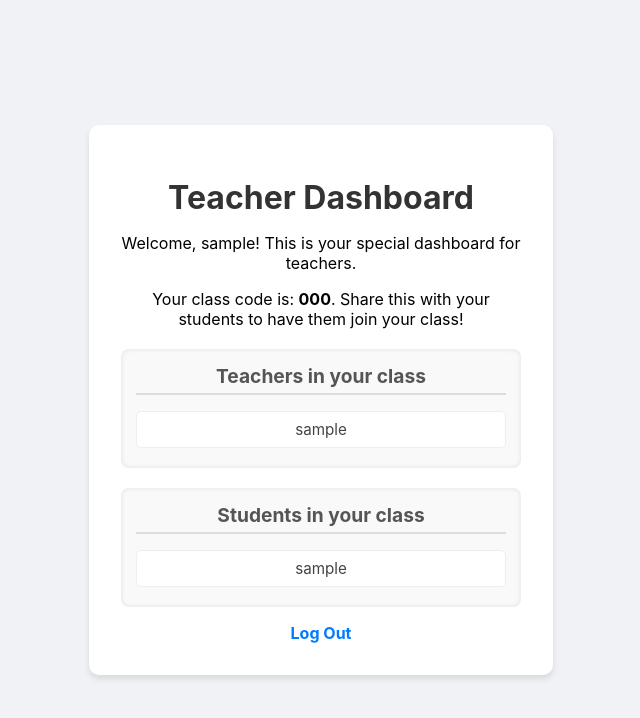
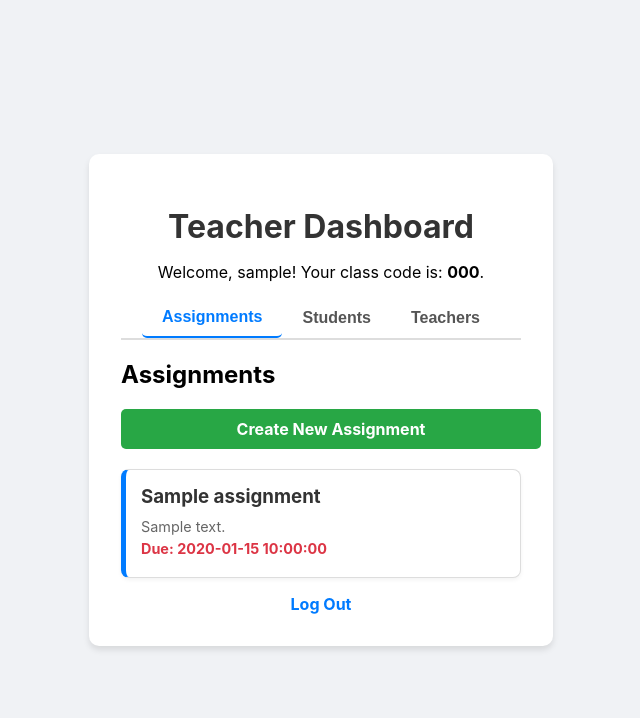
Before and after one commit to ritz541/ai-assignment-evaluation, a Flask app: template templates/teacher_dashboard.html in a window 1280 px wide. Shown: the top 718 px of the page, without its empty margins (319-959 px from the left). Run offline with Flask 3, Linux system fonts and the light colour scheme; the template is opened without the code that fills it: most values are stand-ins (such as "Sample title", 1, 10 or a date in 2020).

Commit message:
Add assignment management features: create assignment form, update dashboards to display assignments, and implement tabbed navigation for teachers and students.

```diff
--- a/app.py
+++ b/app.py
@@ -24,13 +24,15 @@ try:
     client = MongoClient(MONGO_URI)
     db = client[DB_NAME]
     users_collection = db['users']
-    classes_collection = db['classes'] # New collection for classes
+    classes_collection = db['classes']
+    assignments_collection = db['assignments'] # New collection for assignments
     print("Successfully connected to MongoDB.")
 except Exception as e:
     print(f"Error connecting to MongoDB: {e}")
     client = None
     users_collection = None
     classes_collection = None
+    assignments_collection = None
 
 # --- Helper Function ---
 def generate_class_code():
@@ -49,7 +51,6 @@ def home():
 def signup():
     """Handles user registration."""
     if request.method == 'POST':
-        # FIX: Changed the truthiness check to an explicit comparison with None.
         if users_collection is None or classes_collection is None:
             flash('Database connection error.', 'error')
             return redirect(url_for('signup'))
@@ -69,11 +70,9 @@ def signup():
             teacher_action = request.form.get('teacher_action')
             if teacher_action == 'create':
                 class_code = generate_class_code()
-                # Check for a unique class code in a rare case of collision
                 while classes_collection.find_one({'class_code': class_code}):
                     class_code = generate_class_code()
 
-                # Create a new class document
                 classes_collection.insert_one({'class_code': class_code, 'teacher_ids': [], 'student_ids': []})
 
             elif teacher_action == 'join':
@@ -90,10 +89,8 @@ def signup():
                 flash('Invalid or non-existent class code. Please try again.', 'error')
                 return redirect(url_for('signup'))
 
-        # Hash the password for security
         hashed_password = generate_password_hash(password)
 
-        # Save the new user to the database
         user_id = users_collection.insert_one({
             'username': username,
             'email': email,
@@ -102,7 +99,6 @@ def signup():
             'class_code': class_code
         }).inserted_id
 
-        # Update the class document with the new user's ID
         if user_type == 'teacher':
             classes_collection.update_one({'class_code': class_code}, {'$push': {'teacher_ids': str(user_id)}})
         elif user_type == 'student':
@@ -117,7 +113,6 @@ def signup():
 def login():
     """Handles user login."""
     if request.method == 'POST':
-        # FIX: Changed the truthiness check to an explicit comparison with None.
         if users_collection is None:
             flash('Database connection error.', 'error')
             return redirect(url_for('login'))
@@ -152,28 +147,62 @@ def dashboard():
     user_type = session.get('user_type')
     class_code = session.get('class_code')
 
-    # Fetch all class details
+    if classes_collection is None or assignments_collection is None:
+        flash('Database connection error.', 'error')
+        return redirect(url_for('logout'))
+
     class_doc = classes_collection.find_one({'class_code': class_code})
 
     if not class_doc:
         flash('Class not found. Please contact support.', 'error')
         return redirect(url_for('logout'))
 
-    # Get a list of student and teacher user IDs
     teacher_ids = class_doc.get('teacher_ids', [])
     student_ids = class_doc.get('student_ids', [])
 
-    # Fetch user details for display
     teachers = list(users_collection.find({'_id': {'$in': [ObjectId(uid) for uid in teacher_ids]}}))
     students = list(users_collection.find({'_id': {'$in': [ObjectId(uid) for uid in student_ids]}}))
 
+    # Fetch all assignments for the user's class
+    assignments = list(assignments_collection.find({'class_code': class_code}).sort('due_date'))
+
     if user_type == 'teacher':
-        return render_template("teacher_dashboard.html", title="Teacher Dashboard", username=username, class_code=class_code, students=students, teachers=teachers)
+        return render_template("teacher_dashboard.html", title="Teacher Dashboard", username=username, class_code=class_code, students=students, teachers=teachers, assignments=assignments)
     elif user_type == 'student':
-        return render_template("student_dashboard.html", title="Student Dashboard", username=username, class_code=class_code, students=students, teachers=teachers)
+        return render_template("student_dashboard.html", title="Student Dashboard", username=username, class_code=class_code, students=students, teachers=teachers, assignments=assignments)
     else:
         flash('Unexpected user type.', 'error')
         return redirect(url_for('logout'))
+
+@app.route('/create_assignment', methods=['GET', 'POST'])
+def create_assignment():
+    """Handles the creation of a new assignment."""
+    if not session.get('logged_in') or session.get('user_type') != 'teacher':
+        flash('Unauthorized access.', 'error')
+        return redirect(url_for('login'))
+
+    if request.method == 'POST':
+        if assignments_collection is None:
+            flash('Database connection error.', 'error')
+            return redirect(url_for('teacher_dashboard'))
+
+        title = request.form.get('title')
+        description = request.form.get('description')
+        due_date = request.form.get('due_date')
+
+        # Insert the new assignment into the database
+        assignments_collection.insert_one({
+            'title': title,
+            'description': description,
+            'due_date': due_date,
+            'class_code': session.get('class_code'),
+            'teacher_id': str(users_collection.find_one({'email': session.get('email')})['_id'])
+        })
+
+        flash('Assignment created successfully!', 'success')
+        return redirect(url_for('dashboard'))
+
+    return render_template('create_assignment.html', title="Create Assignment")
 
 @app.route('/logout')
 def logout():
--- a/static/css/style.css
+++ b/static/css/style.css
@@ -1,51 +1,93 @@
-/* Import the base styles */
 @import url('base.css');
 
 /* Styles for the dashboards */
-.class-lists {
+.tabs {
     display: flex;
-    justify-content: space-between;
-    gap: 20px;
-    margin-top: 20px;
-    flex-wrap: wrap;
+    justify-content: center;
+    margin-bottom: 20px;
+    border-bottom: 2px solid #ddd;
 }
 
-.list-container {
-    background: #f9f9f9;
-    padding: 15px;
-    border-radius: 8px;
-    box-shadow: inset 0 0 5px rgba(0,0,0,0.1);
-    flex-grow: 1;
-    min-width: 200px;
+.tab-button {
+    background: none;
+    border: none;
+    padding: 10px 20px;
+    cursor: pointer;
+    font-size: 1rem;
+    font-weight: bold;
+    color: #555;
+    transition: color 0.3s, border-bottom 0.3s;
 }
 
-.list-container h2 {
-    margin-top: 0;
-    font-size: 1.2rem;
-    color: #555;
-    border-bottom: 2px solid #ddd;
-    padding-bottom: 5px;
+.tab-button.active {
+    color: #007bff;
+    border-bottom: 2px solid #007bff;
 }
 
-.list-container ul {
+.tab-content {
+    display: none;
+    text-align: left;
+}
+
+.tab-content.active {
+    display: block;
+}
+
+.user-list, .assignments-list {
     list-style-type: none;
     padding: 0;
-    margin: 0;
+    margin-top: 10px;
 }
 
-.list-container li {
-    background: #fff;
-    padding: 8px 12px;
-    margin-bottom: 5px;
-    border-radius: 5px;
-    border: 1px solid #eee;
+.user-list li {
+    background: #f9f9f9;
+    padding: 10px 15px;
+    border-radius: 8px;
+    margin-bottom: 8px;
     font-size: 0.95rem;
     color: #444;
 }
 
-/* Responsive adjustments */
-@media (max-width: 600px) {
-    .class-lists {
-        flex-direction: column;
-    }
+.create-btn {
+    display: block;
+    width: 100%;
+    padding: 10px;
+    background-color: #28a745;
+    color: white;
+    text-align: center;
+    text-decoration: none;
+    border-radius: 5px;
+    font-weight: bold;
+    margin-bottom: 20px;
+    transition: background-color 0.3s;
 }
+
+.create-btn:hover {
+    background-color: #218838;
+}
+
+.assignment-card {
+    background: #fff;
+    border: 1px solid #ddd;
+    border-left: 5px solid #007bff;
+    border-radius: 8px;
+    padding: 15px;
+    margin-bottom: 15px;
+    box-shadow: 0 2px 4px rgba(0, 0, 0, 0.05);
+}
+
+.assignment-card h3 {
+    margin: 0 0 10px;
+    color: #333;
+}
+
+.assignment-card p {
+    margin: 0 0 5px;
+    font-size: 0.9rem;
+    color: #666;
+}
+
+.assignment-card .due-date {
+    font-weight: bold;
+    color: #dc3545;
+}
--- a/templates/teacher_dashboard.html
+++ b/templates/teacher_dashboard.html
@@ -9,32 +9,68 @@
 {% extends "base.html" %}
 {% block content %}
 <h1>Teacher Dashboard</h1>
-<p>Welcome, {{ username }}! This is your special dashboard for teachers.</p>
-<p>Your class code is: <strong>{{ class_code }}</strong>. Share this with your students to have them join your class!</p>
+<p>Welcome, {{ username }}! Your class code is: <strong>{{ class_code }}</strong>.</p>
 
-<div class="class-lists">
-    <div class="list-container">
-        <h2>Teachers in your class</h2>
-        <ul>
-            {% for teacher in teachers %}
-            <li>{{ teacher.username }}</li>
+<div class="tabs">
+    <button class="tab-button active" data-tab="assignments">Assignments</button>
+    <button class="tab-button" data-tab="students">Students</button>
+    <button class="tab-button" data-tab="teachers">Teachers</button>
+</div>
+
+<div id="assignments" class="tab-content active">
+    <h2>Assignments</h2>
+    <a href="{{ url_for('create_assignment') }}" class="create-btn">Create New Assignment</a>
+    <div class="assignments-list">
+        {% if assignments %}
+            {% for assignment in assignments %}
+                <div class="assignment-card">
+                    <h3>{{ assignment.title }}</h3>
+                    <p>{{ assignment.description }}</p>
+                    <p class="due-date">Due: {{ assignment.due_date }}</p>
+                </div>
             {% endfor %}
-        </ul>
+        {% else %}
+            <p>No assignments have been created yet.</p>
+        {% endif %}
     </div>
+</div>
 
-    <div class="list-container">
-        <h2>Students in your class</h2>
-        <ul>
-            {% for student in students %}
-            <li>{{ student.username }}</li>
-            {% endfor %}
-        </ul>
-    </div>
+<div id="students" class="tab-content">
+    <h2>Students in your class</h2>
+    <ul class="user-list">
+        {% for student in students %}
+        <li>{{ student.username }}</li>
+        {% endfor %}
+    </ul>
+</div>
+
+<div id="teachers" class="tab-content">
+    <h2>Teachers in your class</h2>
+    <ul class="user-list">
+        {% for teacher in teachers %}
+        <li>{{ teacher.username }}</li>
+        {% endfor %}
+    </ul>
 </div>
 
 <div class="links">
     <a href="{{ url_for('logout') }}">Log Out</a>
 </div>
+
+<script>
+    const tabs = document.querySelectorAll('.tab-button');
+    const contents = document.querySelectorAll('.tab-content');
+
+    tabs.forEach(tab => {
+        tab.addEventListener('click', () => {
+            tabs.forEach(item => item.classList.remove('active'));
+            contents.forEach(item => item.classList.remove('active'));
+
+            tab.classList.add('active');
+            document.getElementById(tab.dataset.tab).classList.add('active');
+        });
+    });
+</script>
 {% endblock %}
 
 </body>
```
Also changed, not shown: templates/create_assignment.html (added, +30 -0 lines), templates/student_dashboard.html (+43 -9 lines).
